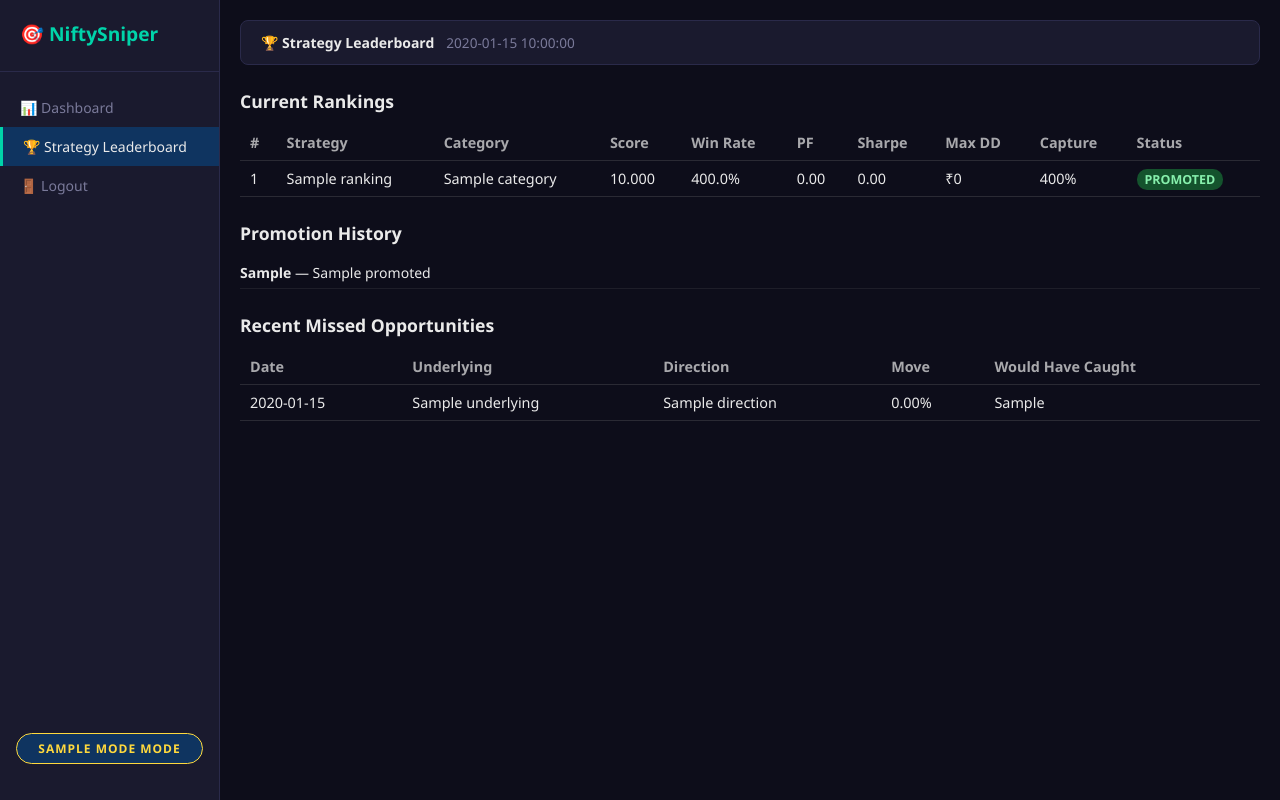
After one commit to DurgaDinesh/ai-trading-system_claude, a FastAPI app: template dashboard/templates/leaderboard.html in a window 1280 px wide. The commit adds this page. Run offline with FastAPI, Linux system fonts and the light colour scheme; the template is opened without the code that fills it: most values are stand-ins (such as "Sample title", 1, 10 or a date in 2020).

Commit message:
Add Strategy Leaderboard dashboard page with missed-opportunity feed
Co-Authored-By: Claude Fable 5 <noreply@anthropic.com>

```diff
--- a/dashboard/app.py
+++ b/dashboard/app.py
@@ -283,3 +283,26 @@ async def api_download_report(date_str: str, request: Request):
         raise HTTPException(status_code=400, detail="Invalid date format. Use YYYY-MM-DD")
     path = generate_daily_csv(trading_date, _system_mode)
     return FileResponse(str(path), filename=path.name, media_type="text/csv")
+
+
+# ── Strategy Leaderboard (AI brain) ────────────────────────────────────────────
+
+@app.get("/strategies", response_class=HTMLResponse)
+async def strategies_page(request: Request):
+    user = get_current_user(request)
+    if not user:
+        return RedirectResponse(url="/login")
+    from core.learning.leaderboard import get_leaderboard_data
+    data = get_leaderboard_data()
+    return templates.TemplateResponse(request, "leaderboard.html", {
+        "user": user,
+        "mode": _system_mode,
+        **data,
+    })
+
+
+@app.get("/api/strategy_leaderboard")
+async def api_strategy_leaderboard(request: Request):
+    require_auth(request)
+    from core.learning.leaderboard import get_leaderboard_data
+    return get_leaderboard_data()
--- a/dashboard/templates/dashboard.html
+++ b/dashboard/templates/dashboard.html
@@ -13,6 +13,7 @@
       <li><a href="#positions">📂 Positions</a></li>
       <li><a href="#trades">📋 Trade Journal</a></li>
       <li><a href="#performance">📈 Performance</a></li>
+      <li><a href="/strategies">🏆 Strategy Leaderboard</a></li>
       <li><a href="/logout">🚪 Logout</a></li>
     </ul>
     <div class="mode-badge {{ 'badge-live' if mode == 'live' else 'badge-paper' }}">
--- /dev/null
+++ b/dashboard/templates/leaderboard.html
@@ -0,0 +1,114 @@
+{% extends "base.html" %}
+{% block title %}Strategy Leaderboard{% endblock %}
+{% block content %}
+<div class="app">
+
+  <!-- Sidebar -->
+  <nav class="sidebar">
+    <div class="sidebar-brand">
+      <span>🎯</span> NiftySniper
+    </div>
+    <ul class="nav-links">
+      <li><a href="/">📊 Dashboard</a></li>
+      <li class="active"><a href="/strategies">🏆 Strategy Leaderboard</a></li>
+      <li><a href="/logout">🚪 Logout</a></li>
+    </ul>
+    <div class="mode-badge {{ 'badge-live' if mode == 'live' else 'badge-paper' }}">
+      {{ mode.upper() }} MODE
+    </div>
+  </nav>
+
+  <!-- Main content -->
+  <main class="main-content">
+
+    <header class="topbar">
+      <div class="topbar-left">
+        <span class="status-text">🏆 Strategy Leaderboard</span>
+        <span class="topbar-time">{{ generated_at }}</span>
+      </div>
+    </header>
+
+    <style>
+      .lb-section { margin: 24px 0; }
+      .lb-section h2 { margin-bottom: 12px; font-size: 1.1rem; }
+      .lb-table { width: 100%; border-collapse: collapse; font-size: 0.9rem; }
+      .lb-table th, .lb-table td { padding: 8px 10px; text-align: left; border-bottom: 1px solid rgba(128,128,128,0.25); }
+      .lb-table th { opacity: 0.7; font-weight: 600; }
+      .lb-badge { padding: 2px 8px; border-radius: 10px; font-size: 0.78rem; font-weight: 700; }
+      .lb-promoted { background: #14532d; color: #86efac; }
+      .lb-status { opacity: 0.7; }
+      .lb-empty { opacity: 0.6; padding: 12px 0; }
+      .lb-history-item { padding: 6px 0; border-bottom: 1px solid rgba(128,128,128,0.15); }
+    </style>
+
+    <section class="lb-section">
+      <h2>Current Rankings</h2>
+      <table class="lb-table">
+        <thead>
+          <tr>
+            <th>#</th><th>Strategy</th><th>Category</th><th>Score</th>
+            <th>Win Rate</th><th>PF</th><th>Sharpe</th><th>Max DD</th>
+            <th>Capture</th><th>Status</th>
+          </tr>
+        </thead>
+        <tbody>
+          {% for r in rankings %}
+          <tr>
+            <td>{{ r.rank if r.rank is not none else '—' }}</td>
+            <td>{{ r.strategy_name }}</td>
+            <td>{{ r.category or '—' }}</td>
+            <td>{{ "%.3f"|format(r.composite_score or 0) }}</td>
+            <td>{{ "%.1f"|format((r.win_rate or 0) * 100) }}%</td>
+            <td>{{ "%.2f"|format(r.profit_factor or 0) }}</td>
+            <td>{{ "%.2f"|format(r.sharpe_approx or 0) }}</td>
+            <td>₹{{ "%.0f"|format(r.max_drawdown or 0) }}</td>
+            <td>{{ "%.0f"|format((r.opportunity_capture_rate or 0) * 100) }}%</td>
+            <td>
+              {% if r.promoted %}<span class="lb-badge lb-promoted">PROMOTED</span>
+              {% else %}<span class="lb-status">{{ r.status }}</span>{% endif %}
+            </td>
+          </tr>
+          {% else %}
+          <tr><td colspan="10" class="lb-empty">No tournament has run yet — rankings appear after the first weekly run.</td></tr>
+          {% endfor %}
+        </tbody>
+      </table>
+    </section>
+
+    <section class="lb-section">
+      <h2>Promotion History</h2>
+      {% for h in history %}
+      <div class="lb-history-item">
+        <strong>{{ h.period_end[:10] }}</strong> —
+        {{ h.promoted | join(', ') if h.promoted else 'none promoted' }}
+      </div>
+      {% else %}
+      <div class="lb-empty">No runs yet.</div>
+      {% endfor %}
+    </section>
+
+    <section class="lb-section">
+      <h2>Recent Missed Opportunities</h2>
+      <table class="lb-table">
+        <thead>
+          <tr><th>Date</th><th>Underlying</th><th>Direction</th><th>Move</th><th>Would Have Caught</th></tr>
+        </thead>
+        <tbody>
+          {% for m in missed_opportunities %}
+          <tr>
+            <td>{{ m.date[:10] if m.date else '—' }}</td>
+            <td>{{ m.underlying }}</td>
+            <td>{{ m.direction }}</td>
+            <td>{{ "%.2f"|format(m.move_pct or 0) }}%</td>
+            <td>{{ m.would_have_matched | join(', ') }}</td>
+          </tr>
+          {% else %}
+          <tr><td colspan="5" class="lb-empty">No missed opportunities logged.</td></tr>
+          {% endfor %}
+        </tbody>
+      </table>
+    </section>
+
+  </main>
+</div>
+{% endblock %}
```
Also changed, not shown: core/learning/leaderboard.py (added, +96 -0 lines), tests/core/learning/test_leaderboard.py (added, +64 -0 lines).
